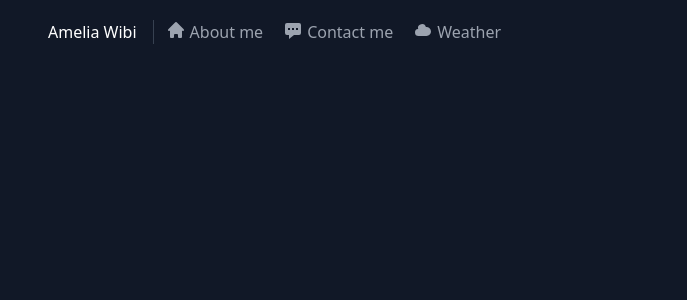
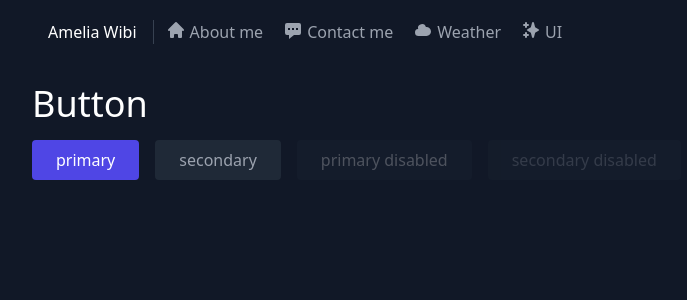
Before and after one commit to ameliawibi/ameliawibi-netlify, a React (Create React App) app: page /ui in a window 1280 px wide. Shown: the top 300 px of the page, without its empty margins (8-695 px from the left). Built offline with nearby package versions, Linux system fonts and the light colour scheme.

Commit message:
applying button component + add pageUI

```diff
--- a/src/Router/Navbar.js
+++ b/src/Router/Navbar.js
@@ -1,4 +1,9 @@
-import { HomeIcon, ChatAltIcon, CloudIcon } from "@heroicons/react/solid";
+import {
+  HomeIcon,
+  ChatAltIcon,
+  CloudIcon,
+  SparklesIcon,
+} from "@heroicons/react/solid";
 import {
   BrowserRouter as Router,
   Switch,
@@ -9,6 +14,7 @@ import {
 import Home from "../pages/Home/Home";
 import Contact from "../pages/Contact/Contact";
 import Weather from "../pages/Weather/Weather";
+import PageUI from "../pages/PageUI/PageUI";
 
 function Navbar() {
   return (
@@ -33,6 +39,10 @@ function Navbar() {
             <CloudIcon className="h-5 w-5 mr-1" />
             Weather
           </Link>
+          <Link to="/ui" className="inline flex mr-3 md:mr-5">
+            <SparklesIcon className="h-5 w-5 mr-1" />
+            UI
+          </Link>
         </div>
       </section>
       <Switch>
@@ -48,6 +58,9 @@ function Navbar() {
         <Route exact path="/weather">
           <Weather />
         </Route>
+        <Route exact path="/ui">
+          <PageUI />
+        </Route>
       </Switch>
     </Router>
   );
--- a/src/components/Button/Button.css
+++ b/src/components/Button/Button.css
@@ -1,18 +1,24 @@
 .Btn button {
-  @apply text-white bg-indigo-600 border-0 py-2 px-4 rounded text-base;
-}
-.Btn button:hover {
-  @apply bg-indigo-500;
+  @apply border-0 py-2 px-6 rounded text-base;
 }
 .Btn button:focus {
   @apply outline-none;
 }
-.Btn button.disabled {
-  @apply text-gray-400 bg-gray-800 border-0 py-2 px-4 rounded text-base;
+
+.Btn button.primary {
+  @apply text-white bg-indigo-600;
 }
-.Btn button.disabled:hover {
+.Btn button.primary:hover {
+  @apply bg-indigo-500;
+}
+
+.Btn button.secondary {
+  @apply text-gray-400 bg-gray-800;
+}
+.Btn button.secondary:hover {
   @apply bg-gray-700 text-white;
 }
-.Btn button.disabled:focus {
-  @apply outline-none;
+
+.Btn button.disabled {
+  @apply bg-gray-800 opacity-25;
 }
--- a/src/components/Button/Button.js
+++ b/src/components/Button/Button.js
@@ -1,18 +1,22 @@
 import "./Button.css";
 import PropTypes from "prop-types";
 
-const Button = ({ disabled, onClick, children }) => {
-  const buttonClassName = [];
+export const PRIMARY = "primary";
+export const SECONDARY = "secondary";
+
+const Button = ({ variant, disabled, onClick, children, type }) => {
+  const buttonClassName = [variant];
   if (disabled === true) {
     buttonClassName.push("disabled");
   }
+  /* eslint-disable react/button-has-type */
   return (
     <div className="Btn">
       <button
         className={buttonClassName.join(" ")}
         disabled={disabled}
         onClick={onClick}
-        type="button"
+        type={type}
       >
         {children}
       </button>
@@ -20,14 +24,18 @@ const Button = ({ disabled, onClick, children }) => {
   );
 };
 Button.propTypes = {
-  children: PropTypes.string,
+  children: PropTypes.node,
   disabled: PropTypes.bool,
   onClick: PropTypes.func,
+  variant: PropTypes.oneOf([PRIMARY, SECONDARY]),
+  type: PropTypes.oneOf(["submit", "reset", "submit"]),
 };
 
 Button.defaultProps = {
   children: "test",
   disabled: false,
+  variant: PRIMARY,
+  type: "button",
   // eslint-disable-next-line no-console
   onClick: console.log,
 };
--- /dev/null
+++ b/src/components/Button/index.js
@@ -0,0 +1,3 @@
+import Button from "./Button";
+
+export default Button;
--- a/src/components/Post/Post.js
+++ /dev/null
@@ -1,22 +0,0 @@
-import PropTypes from "prop-types";
-
-function Post(props) {
-  const { title, desc, author } = props;
-  return (
-    <div>
-      <p>{title}</p>
-      <p>{desc}</p>
-      <p>{author}</p>
-    </div>
-  );
-}
-
-Post.propTypes = {
-  title: PropTypes.oneOf(["Loading", "Ready"]),
-  desc: PropTypes.oneOfType([PropTypes.string, PropTypes.number]),
-  author: PropTypes.arrayOf(
-    PropTypes.oneOfType([PropTypes.number, PropTypes.string])
-  ).isRequired,
-};
-
-export default Post;
--- a/src/containers/Header/Header.js
+++ b/src/containers/Header/Header.js
@@ -1,7 +1,7 @@
 import "./Header.css";
-
 import { intro } from "../data";
-import Button from "../../components/Button/Button";
+import Button from "../../components/Button";
+import { PRIMARY, SECONDARY } from "../../components/Button/Button";
 
 function Header() {
   return (
@@ -17,20 +17,12 @@ function Header() {
         </h1>
         <p className="mb-8 leading-relaxed">{intro.line3}</p>
         <div className="flex justify-center gap-x-4 inline-flex">
-          <a
-            href="#contact"
-            className="text-white bg-indigo-600 border-0 py-2 px-4 focus:outline-none hover:bg-indigo-500 rounded text-base md:px-6"
-          >
-            Contact Me
-          </a>
-          <a
-            href="#whyme"
-            className="text-gray-400 bg-gray-800 border-0 py-2 px-4 focus:outline-none hover:bg-gray-700 hover:text-white rounded text-base md:px-6"
-          >
-            Why me
-          </a>
-          <Button disabled>plain disabled</Button>
-          <Button>plain</Button>
+          <Button variant={PRIMARY}>
+            <a href="#contact">Contact Me</a>
+          </Button>
+          <Button variant={SECONDARY}>
+            <a href="#whyme">Why me</a>
+          </Button>
         </div>
       </div>
       <div className="hidden md:block w-1/2 h-1/2">
--- /dev/null
+++ b/src/containers/UI/ButtonUI.js
@@ -0,0 +1,24 @@
+import Button from "../../components/Button";
+import { PRIMARY, SECONDARY } from "../../components/Button/Button";
+
+function buttonUI() {
+  return (
+    <div className="mb-8">
+      <h2 className="text-3xl mb-4 font-medium text-white sm:text-4xl">
+        Button
+      </h2>
+      <div className="flex justify-center gap-x-4 inline-flex">
+        <Button variant={PRIMARY}>primary</Button>
+        <Button variant={SECONDARY}>secondary</Button>
+        <Button variant={PRIMARY} disabled>
+          primary disabled
+        </Button>
+        <Button variant={SECONDARY} disabled>
+          secondary disabled
+        </Button>
+      </div>
+    </div>
+  );
+}
+
+export default buttonUI;
--- a/src/containers/data.js
+++ b/src/containers/data.js
@@ -1856,7 +1856,7 @@ export const aboutme = [
     chapter: "CHAPTER V:",
     chaptertitle: "ITERATING ON MYSELF",
     story:
-      "The concept of iterating on ideas in my work is a fairly common one. You start with the initial idea, refine it, review it, scrutinize it again, refine it all over again until you are ready to pass to the team to develop. I was thinking if I could apply that iteration on myself. What if I continue to grow? Could I improve? Will I find my purpose? Or will it be a waste of time? Instead of being frustated with the uncertainty, I just want to make my life counts. Being iterative requires me to start first, and take my past experiences and use them to make better iteration in the future. I took several courses to further improve myself (and also to overcome my Imposter Syndrome at work). So far, this past year had taught me a lot more about courageous decisions and endless possibilities. I become more aware of how much I love learning new things and building products over staying in my comfort zone.",
+      "The concept of iterating on ideas in my work is a fairly common one. You start with the initial idea, refine it, review it, scrutinize it again, refine it all over again until you are ready to pass to the team to develop. I was thinking if I could apply that iteration on myself. What if I continue to grow? Could I improve? Will I find my purpose? Or will it be a waste of time? Instead of being frustated with the uncertainty, I just want to make my life count. Being iterative requires me to start first, and take my past experiences and use them to make better iteration in the future. I took several courses to further improve myself (and also to overcome my Imposter Syndrome at work). So far, this past year had taught me a lot more about courageous decisions and endless possibilities. I become more aware of how much I love learning new things and building products over staying in my comfort zone.",
   },
 ];
 
--- a/src/pages/Contact/Contact.js
+++ b/src/pages/Contact/Contact.js
@@ -1,5 +1,7 @@
 import { useForm } from "react-hook-form";
 import { social } from "../../containers/data";
+import Button from "../../components/Button";
+import { PRIMARY, SECONDARY } from "../../components/Button/Button";
 
 /* eslint-disable react/jsx-props-no-spreading */
 function Contact() {
@@ -8,9 +10,6 @@ function Contact() {
   });
 
   const { isValid, touchedFields, errors } = formState;
-
-  const getButtonEnableDisable = () =>
-    isValid ? " bg-indigo-700 hover:bg-indigo-500" : " bg-gray-800 opacity-25";
 
   return (
     <section
@@ -101,30 +100,20 @@ function Contact() {
               </span>
             )}
           </div>
-          <ul className="flex justify-left">
-            <li>
-              <input
-                className={
-                  // eslint-disable-next-line
-                  "inline-flex text-white border-0 py-2 px-4 focus:outline-none rounded text-base md:px-6" +
-                  getButtonEnableDisable()
-                }
-                type="submit"
-                value="Send"
-                disabled={!isValid}
-              />
-            </li>
-            <li>
-              <input
-                className="ml-4 inline-flex text-gray-400 bg-gray-800 border-0 py-2 px-4 focus:outline-none hover:bg-gray-700 hover:text-white rounded text-base md:px-6"
-                type="reset"
-                value="Clear"
-                onClick={() => {
-                  clearErrors();
-                }}
-              />
-            </li>
-          </ul>
+          <div className="flex justify-center gap-x-4 inline-flex">
+            <Button variant={PRIMARY} type="submit" disabled={!isValid}>
+              Send
+            </Button>
+            <Button
+              variant={SECONDARY}
+              type="reset"
+              onClick={() => {
+                clearErrors();
+              }}
+            >
+              Clear
+            </Button>
+          </div>
         </form>
       </div>
     </section>
--- /dev/null
+++ b/src/pages/PageUI/PageUI.js
@@ -0,0 +1,14 @@
+import ButtonUI from "../../containers/UI/ButtonUI";
+
+function PageUI() {
+  return (
+    <section
+      id="pageui"
+      className="container flex-1 flex-col m-auto justify-between px-10 py-5 items-start h-screen"
+    >
+      <ButtonUI />
+    </section>
+  );
+}
+
+export default PageUI;
```
